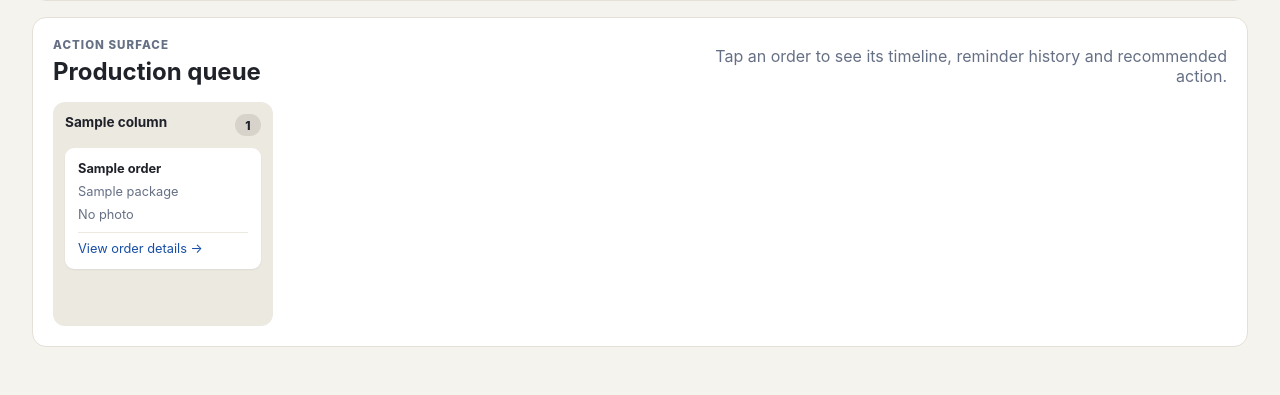
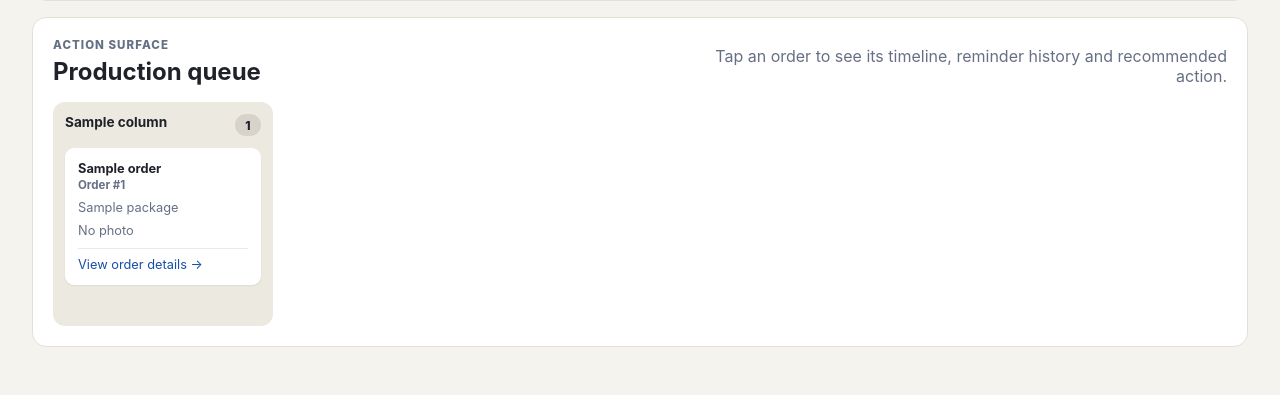
Before and after one commit to gabrielgutierrez19/maker-production-os, a FastAPI app: template app/templates/dashboard.html in a window 1280 px wide. Shown: the part 977-1372 px from the top of the page. Run offline with FastAPI, Linux system fonts and the light colour scheme; the template is opened without the code that fills it: most values are stand-ins (such as "Sample title", 1, 10 or a date in 2020); data that the repository does not hold is empty.

Commit message:
Show order numbers in production queue (#10)
Co-authored-by: Gabriel Gutierrez <gabrielgutierrez19@users.noreply.github.com>

```diff
--- a/app/static/styles.css
+++ b/app/static/styles.css
@@ -98,7 +98,9 @@ h1, h2, h3, p { margin-top: 0; }
 .card { background: white; border: 1px solid transparent; border-radius: 9px; box-shadow: 0 1px 2px #0001; display: grid; gap: .5rem; margin-bottom: .75rem; padding: .75rem; }
 .card-overdue, .card-attention { border-color: #e47a4e; box-shadow: 0 0 0 1px #e47a4e33; }
 .card-heading { align-items: start; display: flex; gap: .5rem; justify-content: space-between; }
+.card-customer { display: grid; gap: .1rem; }
 .order-name { color: #20222a; font-weight: 750; text-decoration: none; }
+.order-number { color: #667085; font-size: .72rem; font-weight: 700; }
 .card > span, .card > small, .empty { color: #667085; font-size: .8rem; }
 .card img { aspect-ratio: 1; background: #ddd; border-radius: 5px; object-fit: cover; width: 100%; }
 .flag { color: #a13c20 !important; }
--- a/app/templates/board.html
+++ b/app/templates/board.html
@@ -10,10 +10,13 @@
       <span class="count-badge">{{ column.orders|length }}</span>
     </div>
     {% for order in column.orders %}
-    {% set state = operations.states.get(order.id) %}
+      {% set state = operations.states.get(order.id) %}
     <article class="card card-{{ state.state if state else 'healthy' }}">
       <div class="card-heading">
-        <a class="order-name" href="/orders/{{ order.id }}">{{ order.customer_name }}</a>
+        <div class="card-customer">
+          <a class="order-name" href="/orders/{{ order.id }}">{{ order.customer_name }}</a>
+          <small class="order-number">Order #{{ order.id }}</small>
+        </div>
         {% if state %}
         <span class="state-badge state-{{ state.state }}">
           {% if state.state in ['overdue', 'attention'] %}Action needed{% elif state.state == 'complete' %}Complete{% else %}On track{% endif %}
```
Also changed, not shown: tests/test_production_flow.py (+1 -0 lines).
